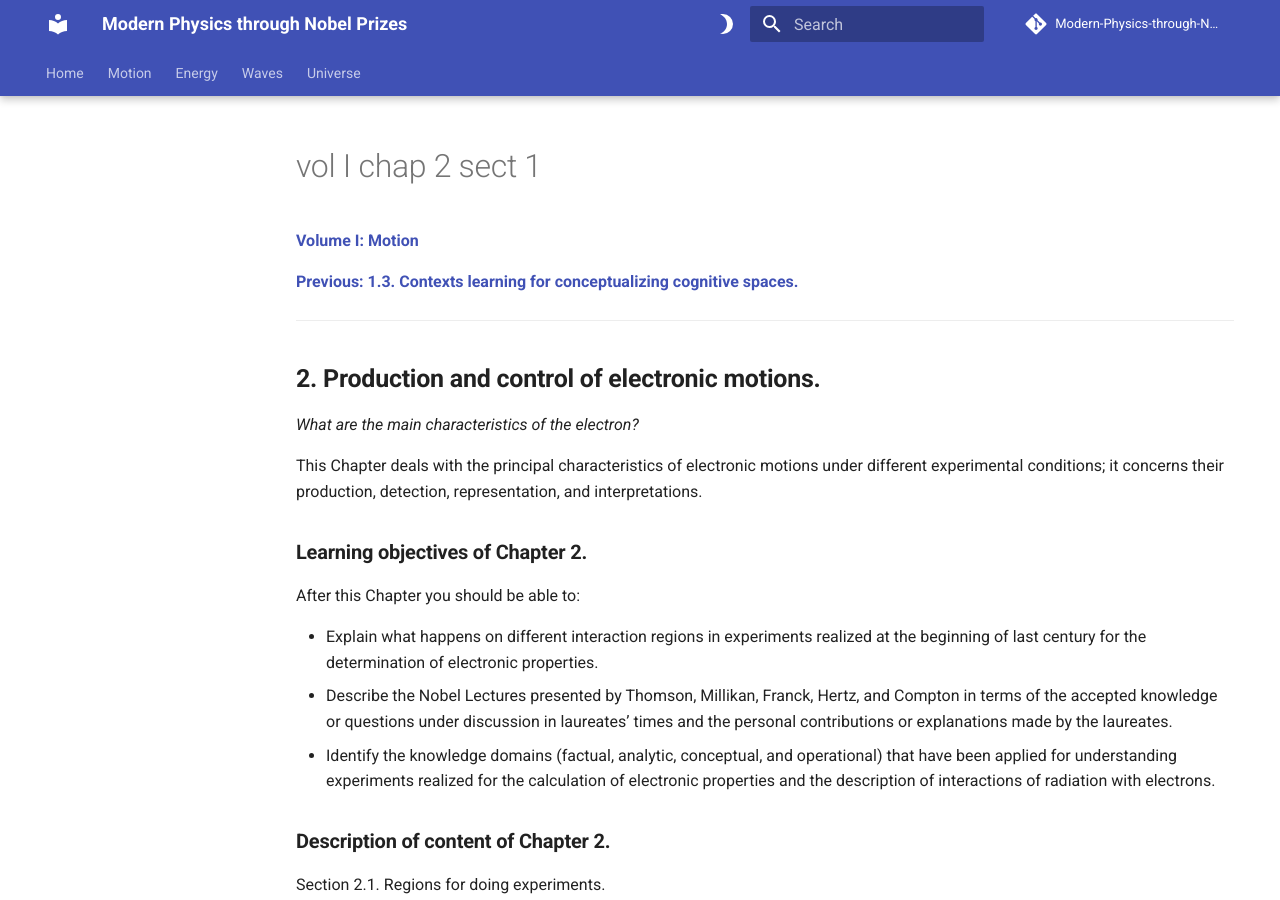
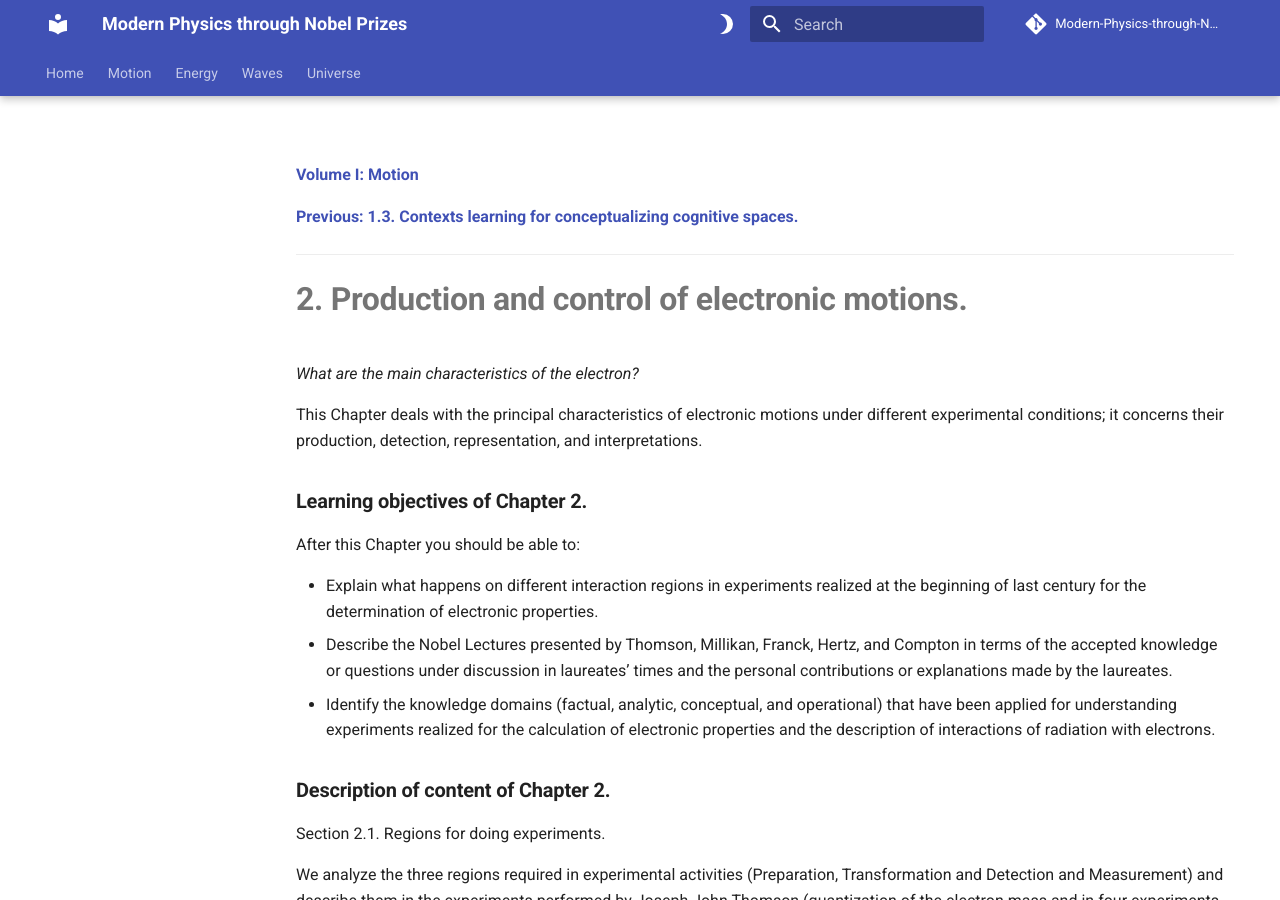
Before and after one commit to modphysnobel/modphysnobel.github.io, an MkDocs documentation site: the page built from docs/vol-I/vol-I-chap-2-sect-1.md, in a window 1280 px wide and 900 px high. Built offline with MkDocs 1.6.1 and Material for MkDocs 9.7.7, drawn with Linux system fonts in a browser that asks for light colours; some web fonts are replaced; comment, search, counter and statistics services are not loaded.

Commit message:
Update vol-I-chap-2-sect-1.md

```diff
--- a/docs/vol-I/vol-I-chap-2-sect-1.md
+++ b/docs/vol-I/vol-I-chap-2-sect-1.md
@@ -6,7 +6,7 @@
 ***
 
 
-## **2. Production and control of electronic motions.**
+# **2. Production and control of electronic motions.**
 
 *What are the main characteristics of the electron?*
 
```
